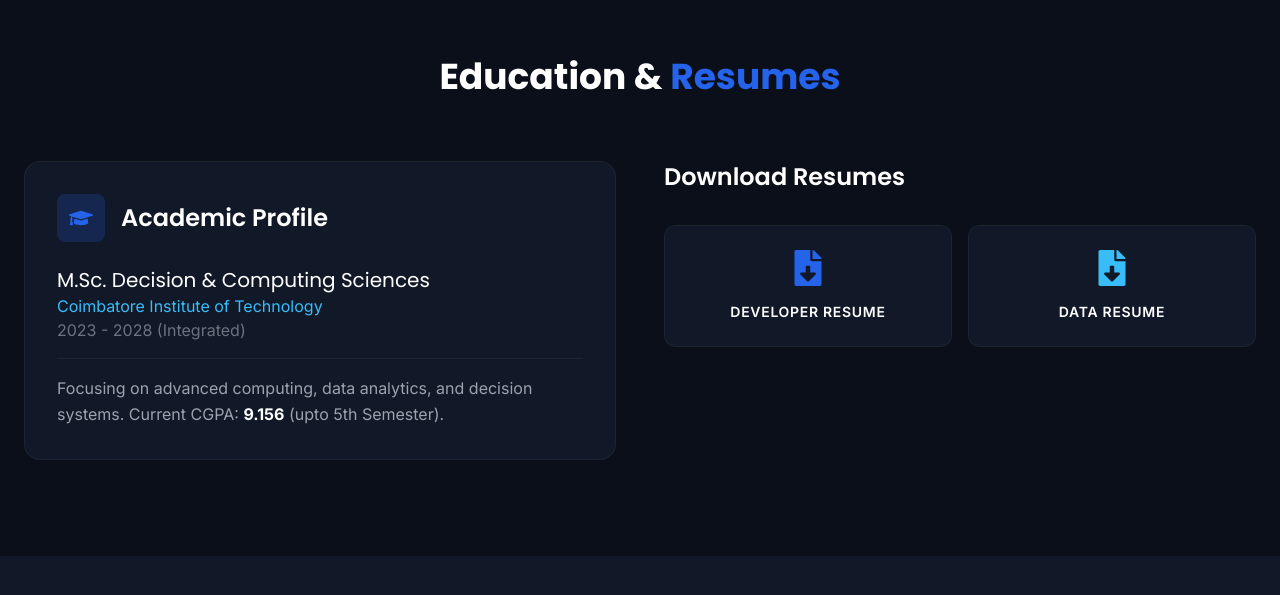
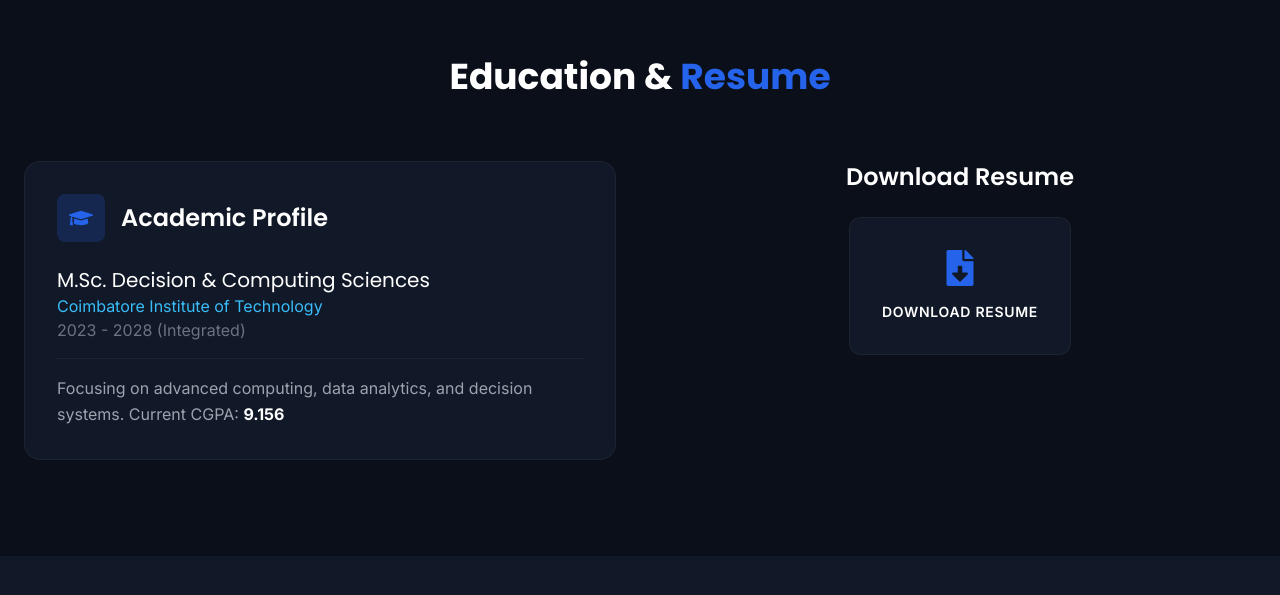
Before and after one commit to ashhwiithac22/My-Portfolio, a React (Vite) app: page / in a window 1280 px wide. Shown: the part 839-1434 px from the top of the page. Built offline with nearby package versions, Linux system fonts and the light colour scheme.

Commit message:
Update Education.tsx

```diff
--- a/components/Education.tsx
+++ b/components/Education.tsx
@@ -1,8 +1,7 @@
-
 import React from 'react';
 import { motion } from 'framer-motion';
 import { FaGraduationCap, FaFileDownload } from 'react-icons/fa';
-import { developerResume, dataResume } from '../data/portfolioData';
+import { Resume } from '../data/portfolioData';
 
 const Education: React.FC = () => {
   return (
@@ -14,10 +13,11 @@ const Education: React.FC = () => {
           viewport={{ once: true }}
           className="text-4xl font-bold mb-16 text-center"
         >
-          Education & <span className="text-[#2563EB]">Resumes</span>
+          Education & <span className="text-[#2563EB]">Resume</span>
         </motion.h2>
 
         <div className="grid md:grid-cols-2 gap-12 items-start">
+
           <motion.div
             initial={{ opacity: 0, x: -30 }}
             whileInView={{ opacity: 1, x: 0 }}
@@ -30,16 +30,22 @@ const Education: React.FC = () => {
               </div>
               <h3 className="text-2xl font-semibold">Academic Profile</h3>
             </div>
+
             <div className="space-y-4">
               <div>
-                <h4 className="text-xl text-white font-medium">M.Sc. Decision & Computing Sciences</h4>
-                <p className="text-[#38BDF8]">Coimbatore Institute of Technology</p>
+                <h4 className="text-xl text-white font-medium">
+                  M.Sc. Decision & Computing Sciences
+                </h4>
+                <p className="text-[#38BDF8]">
+                  Coimbatore Institute of Technology
+                </p>
                 <p className="text-gray-500">2023 - 2028 (Integrated)</p>
               </div>
+
               <div className="pt-4 border-t border-white/5">
                 <p className="text-gray-400 leading-relaxed">
                   Focusing on advanced computing, data analytics, and decision systems.
-                  Current CGPA: <span className="text-white font-bold">9.156</span> (upto 5th Semester).
+                  Current CGPA: <span className="text-white font-bold">9.156</span>
                 </p>
               </div>
             </div>
@@ -49,30 +55,23 @@ const Education: React.FC = () => {
             initial={{ opacity: 0, x: 30 }}
             whileInView={{ opacity: 1, x: 0 }}
             viewport={{ once: true }}
-            className="space-y-8"
+            className="flex flex-col items-center justify-center"
           >
-            <h3 className="text-2xl font-semibold mb-6">Download Resumes</h3>
-            <div className="grid grid-cols-1 sm:grid-cols-2 gap-4">
+            <h3 className="text-2xl font-semibold mb-6">Download Resume</h3>
+
             <a
-                href={developerResume}
+              href={Resume}
               target="_blank"
               rel="noreferrer"
-                className="group relative overflow-hidden bg-[#111827] p-6 rounded-xl border border-white/5 hover:border-[#2563EB] transition-all flex flex-col items-center justify-center space-y-4"
+              className="group relative overflow-hidden bg-[#111827] p-8 rounded-xl border border-white/5 hover:border-[#2563EB] transition-all flex flex-col items-center justify-center space-y-4"
             >
               <FaFileDownload className="text-4xl text-[#2563EB] group-hover:scale-110 transition-transform" />
-                <span className="font-semibold text-center uppercase tracking-wider text-sm">Developer Resume</span>
+              <span className="font-semibold text-center uppercase tracking-wider text-sm">
+                Download Resume
+              </span>
             </a>
-              <a
-                href={dataResume}
-                target="_blank"
-                rel="noreferrer"
-                className="group relative overflow-hidden bg-[#111827] p-6 rounded-xl border border-white/5 hover:border-[#38BDF8] transition-all flex flex-col items-center justify-center space-y-4"
-              >
-                <FaFileDownload className="text-4xl text-[#38BDF8] group-hover:scale-110 transition-transform" />
-                <span className="font-semibold text-center uppercase tracking-wider text-sm">Data Resume</span>
-              </a>
-            </div>
           </motion.div>
+
         </div>
       </div>
     </section>
```
Lines whose indentation alone changed are shown as unchanged.
